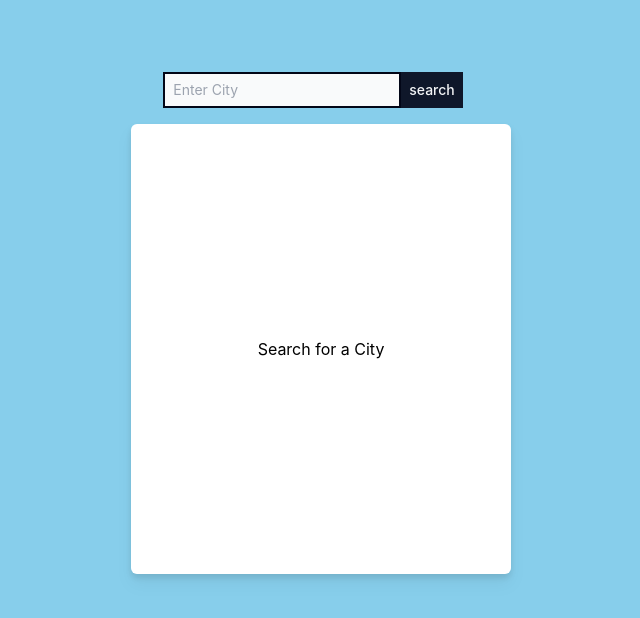
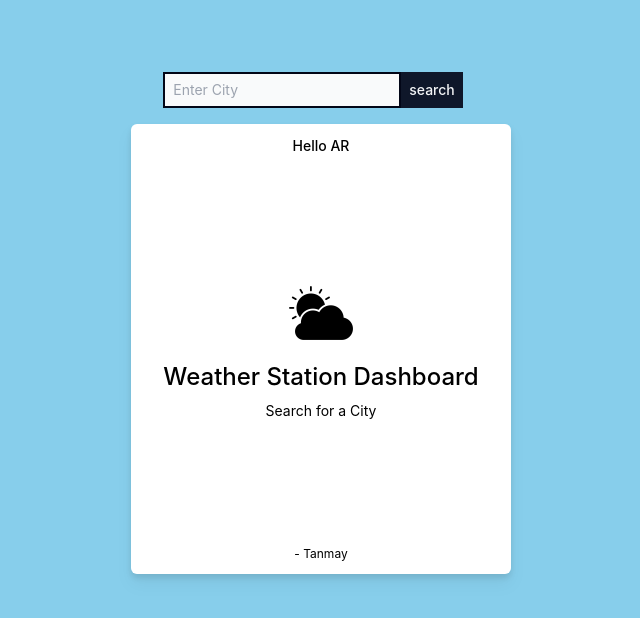
Before and after one commit to tanmay4u02/react-weather-app, a React (Create React App) app: page / in a window 1280 px wide. Shown: the top 618 px of the page, without its empty margins (327-967 px from the left). Built offline with nearby package versions, Linux system fonts and the light colour scheme.

Commit message:
minor changes, new weather icons

```diff
--- a/src/components/weather/index.jsx
+++ b/src/components/weather/index.jsx
@@ -6,6 +6,7 @@ import humidity from "../../assets/icons/humidity.svg";
 import wind from "../../assets/icons/wind.svg";
 import pressure from "../../assets/icons/pressure.svg";
 import Spinner from "../../assets/Spinner";
+import appLogo from "../../assets/weather-app.png";
 
 const Location = styled.div`
   margin: 15px auto;
@@ -91,8 +92,18 @@ const Weather = ({ weather, loading = true }) => {
           </WeatherInfoContainer>
         </>
       ) : (
-        <div className="flex h-full">
-          <span className="m-auto">Search for a City</span>
+        <div className="flex h-full flex-col">
+          <span className="block text-center text-sm font-medium">
+            Hello AR
+          </span>
+          <span className="m-auto text-center text-sm">
+            <img src={appLogo} className="w-16 mx-auto" />
+            <div className="font-medium text-2xl mb-2 mt-4">
+              Weather Station Dashboard
+            </div>
+            Search for a City
+          </span>
+          <span className="block text-center text-xs">- Tanmay</span>
         </div>
       )}
     </>
--- a/src/constants/weatherIcons.js
+++ b/src/constants/weatherIcons.js
@@ -23,6 +23,10 @@ const weatherIcons = {
   "10n": rainNight,
   "11d": storm,
   "11n": storm,
+  "13d": "http://openweathermap.org/img/wn/13d@2x.png",
+  "13n": "http://openweathermap.org/img/wn/13d@2x.png",
+  "50d": "http://openweathermap.org/img/wn/50d@2x.png",
+  "50n": "http://openweathermap.org/img/wn/50d@2x.png",
 };
 
 export default weatherIcons;
--- a/src/pages/home/index.jsx
+++ b/src/pages/home/index.jsx
@@ -46,6 +46,7 @@ const Home = () => {
         placeholder="Enter City"
         setCity={setCity}
         onSearch={handleSeacrch}
+        loading={loading}
       />
       <Container>
         <Weather weather={weatherData} loading={loading} />
```
Also changed, not shown: src/assets/weather-app.png (added).
